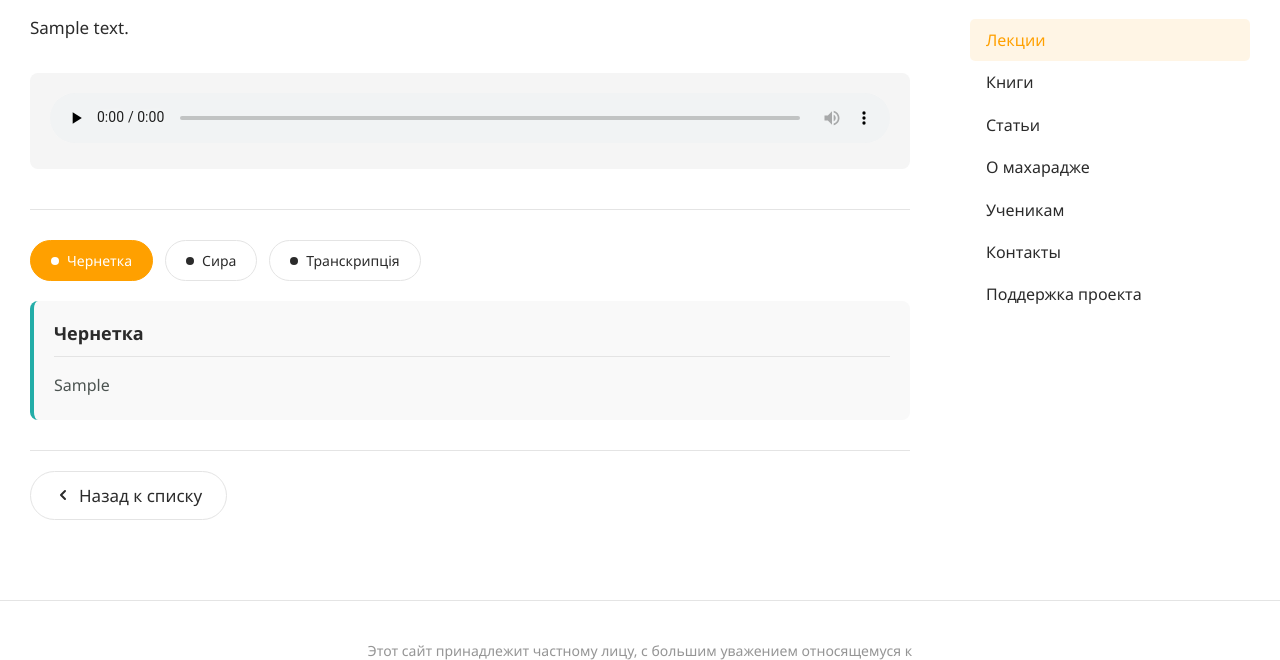
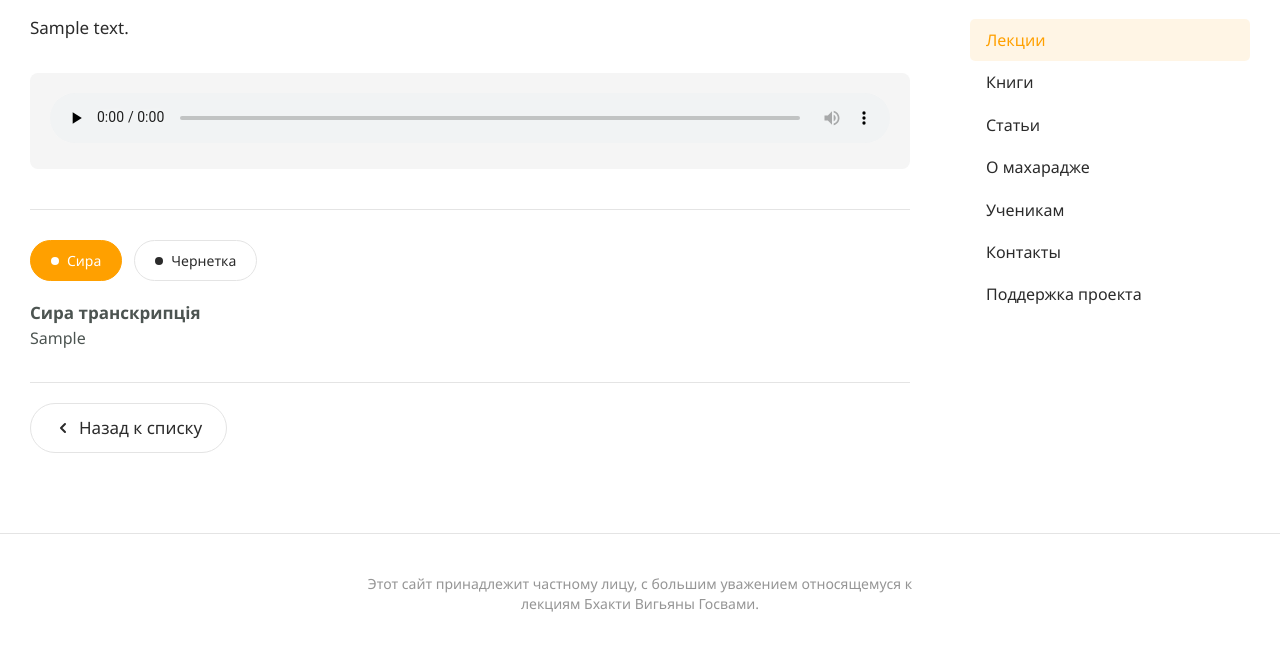
Before and after one commit to breakeneck/goswami-new, a Django app: page /lecture/1/ in a window 1280 px wide. Shown: the part 464-1124 px from the top of the page. After the commit the page ends 1076 px from the top, so only its background shows below. Run offline with Django 5.2, Linux system fonts and the light colour scheme; tables that the repository leaves empty hold one stand-in row (values such as "Sample post"); grey boxes marked "Sample" are stand-in pictures; some web fonts are replaced.

Commit message:
refactor(transcribe): remove `raw_transcribe_txt`, update UI logic, and improve transcript handling

```diff
--- a/web/lectures/models.py
+++ b/web/lectures/models.py
@@ -99,7 +99,6 @@ class Media(models.Model):
     # Поля для транскрипції Whisper
     draft = models.TextField(blank=True, null=True, verbose_name='Чернетка транскрипції')
     transcribe_txt = models.TextField(blank=True, null=True, verbose_name='Транскрипція (текст)')
-    raw_transcribe_txt = models.TextField(blank=True, null=True, verbose_name='Сира транскрипція')
     transcribe_lrc = models.TextField(blank=True, null=True, verbose_name='Транскрипція (LRC)')
     transcribe_srt = models.TextField(blank=True, null=True, verbose_name='Транскрипція (SRT)')
     TRANSCRIBE_STATUS_CHOICES = [
@@ -134,6 +133,17 @@ class Media(models.Model):
 
     def __str__(self):
         return self.title
+
+    @property
+    def cleaned_transcribe(self):
+        """Повертає очищену транскрипцію (transcribe_txt оброблений clean_transcript)"""
+        if not self.transcribe_txt:
+            return None
+        # Import here to avoid circular imports
+        import sys
+        sys.path.insert(0, '/home/yuga/dev/python/goswami-new/whisper')
+        from transcribe import clean_transcript
+        return clean_transcript(self.transcribe_txt)
 
     @property
     def duration_formatted(self):
--- a/web/templates/lecture_detail.html
+++ b/web/templates/lecture_detail.html
@@ -59,45 +59,43 @@
     </div>
     {% endif %}
 
-    {% if lecture.draft or lecture.raw_transcribe_txt or lecture.transcribe_txt %}
+    {% if lecture.draft or lecture.transcribe_txt %}
     <div class="transcribe-section">
         <div class="transcribe-toggles">
+            {% if lecture.transcribe_txt %}
+            <button class="transcribe-toggle active" data-target="transcribe-raw">
+                <span class="toggle-indicator"></span>
+                <span class="toggle-label">Сира</span>
+            </button>
+            {% endif %}
             {% if lecture.draft %}
-            <button class="transcribe-toggle active" data-target="transcribe-draft">
+            <button class="transcribe-toggle" data-target="transcribe-draft">
+                <span class="toggle-indicator"></span>
+                <span class="toggle-label">Чернетка</span>
+            </button>
+            {% elif lecture.transcribe_txt %}
+            <button class="transcribe-toggle" data-target="transcribe-cleaned">
                 <span class="toggle-indicator"></span>
                 <span class="toggle-label">Чернетка</span>
             </button>
             {% endif %}
-            {% if lecture.raw_transcribe_txt %}
-            <button class="transcribe-toggle" data-target="transcribe-raw">
-                <span class="toggle-indicator"></span>
-                <span class="toggle-label">Сира</span>
-            </button>
-            {% endif %}
-            {% if lecture.transcribe_txt %}
-            <button class="transcribe-toggle" data-target="transcribe-final">
-                <span class="toggle-indicator"></span>
-                <span class="toggle-label">Транскрипція</span>
-            </button>
-            {% endif %}
         </div>
 
+        {% if lecture.transcribe_txt %}
+        <div class="transcribe-raw" id="transcribe-raw">
+            <h4>Сира транскрипція</h4>
+            <div class="transcribe-text">{{ lecture.transcribe_txt|linebreaks }}</div>
+        </div>
+        {% endif %}
         {% if lecture.draft %}
-        <div class="transcribe-draft" id="transcribe-draft">
+        <div class="transcribe-draft" id="transcribe-draft" style="display: none;">
             <h4>Чернетка</h4>
             <div class="transcribe-text">{{ lecture.draft|linebreaks }}</div>
         </div>
-        {% endif %}
-        {% if lecture.raw_transcribe_txt %}
-        <div class="transcribe-raw" id="transcribe-raw" style="display: none;">
-            <h4>Сира транскрипція</h4>
-            <div class="transcribe-text">{{ lecture.raw_transcribe_txt|linebreaks }}</div>
-        </div>
-        {% endif %}
-        {% if lecture.transcribe_txt %}
-        <div class="transcribe-final" id="transcribe-final" style="display: none;">
-            <h4>Транскрипція</h4>
-            <div class="transcribe-text">{{ lecture.transcribe_txt|linebreaks }}</div>
+        {% elif lecture.transcribe_txt %}
+        <div class="transcribe-cleaned" id="transcribe-cleaned" style="display: none;">
+            <h4>Чернетка (очищена)</h4>
+            <div class="transcribe-text">{{ lecture.cleaned_transcribe|linebreaks }}</div>
         </div>
         {% endif %}
     </div>
--- a/whisper/transcribe.py
+++ b/whisper/transcribe.py
@@ -314,13 +314,11 @@ class Database:
                        SET transcribe_txt = %s,
                            transcribe_lrc = %s,
                            transcribe_srt = %s,
-                           raw_transcribe_txt = %s,
                            transcribe_status = %s
                        WHERE id = %s""",
                     (transcription.get('txt'),
                      transcription.get('lrc'),
                      transcription.get('srt'),
-                     transcription.get('raw_txt'),
                      status,
                      media_id)
                 )
@@ -594,9 +592,7 @@ def worker_process(
 
             # Apply cleaning to the transcription text
             if transcription.get('txt'):
-                logger.info(f"Worker {worker_id}: Cleaning transcription for {record_id}...")
-                transcription['raw_txt'] = transcription['txt']  # Зберігаємо raw до очищення
-                transcription['txt'] = clean_transcript(transcription['txt'])
+                logger.info(f"Worker {worker_id}: Transcription completed for {record_id}")
 
             result_queue.put((record_id, transcription, None))
             logger.info(f"Worker {worker_id}: Finished {record_id}")
```
